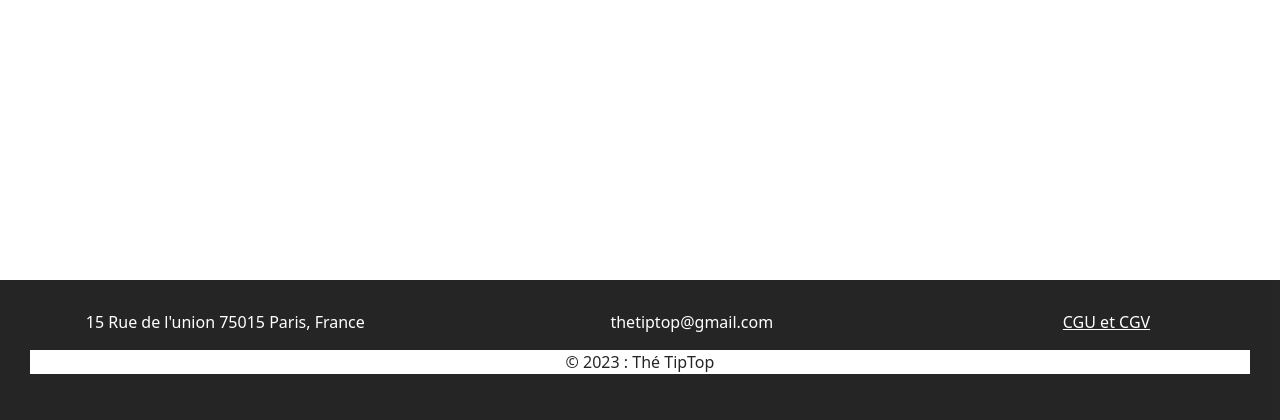
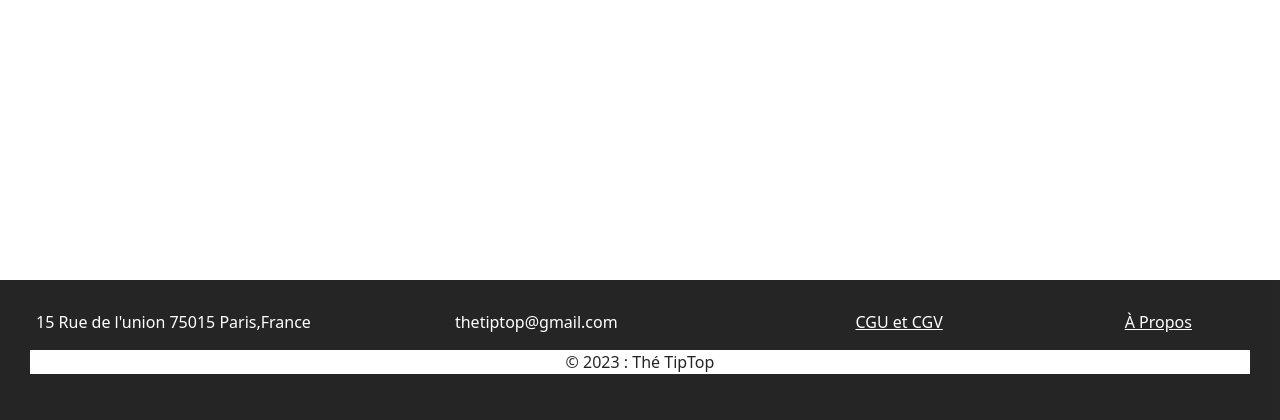
Before and after one commit to blaghmi97/SymfonyTipTop, a Symfony app: template templates/admin/jeu.html.twig in a window 1280 px wide. Shown: the part 445-865 px from the top of the page. Run offline with Twig, Linux system fonts and the light colour scheme; the template is opened without the code that fills it, so the values that code supplies are empty; some libraries are stand-ins or nearby versions; some web fonts are replaced.

Commit message:
Update base.html.twig

```diff
--- a/templates/base.html.twig
+++ b/templates/base.html.twig
@@ -48,16 +48,19 @@
         <footer style="position:relative; bottom:0; width:100%;  margin-top:90px; opacity:0.85;">
         <div class="container-fluid" style="padding: 30px 30px ; background: #000000;" align="center">
             <div class="row justify-content-center">
-                <div class="col-md-4 col-4">
-         <p style="color:white;">15 Rue de l'union 75015 Paris, France</p>
+                <div class="col-md-3 col-3">
+         <p style="color:white;"> 15 Rue de l'union 75015 Paris,France </p>
             </div>
 
-            <div class="col-md-5 col-5">
+            <div class="col-md-4 col-4">
             <p style="color:white;">thetiptop@gmail.com</p>
 
              </div>
              <div class="col-md-3 col-3">
-             <a href="/mentions" style="color:white;" > CGU et CGV </a>
+             <a href="/mentions" style="color:white;" >CGU et CGV</a>
+                </div>
+              <div class="col-md-2 col-2">
+             <a href="/histoire" style="color:white;" >À Propos</a>
                 </div>
 
 
```
